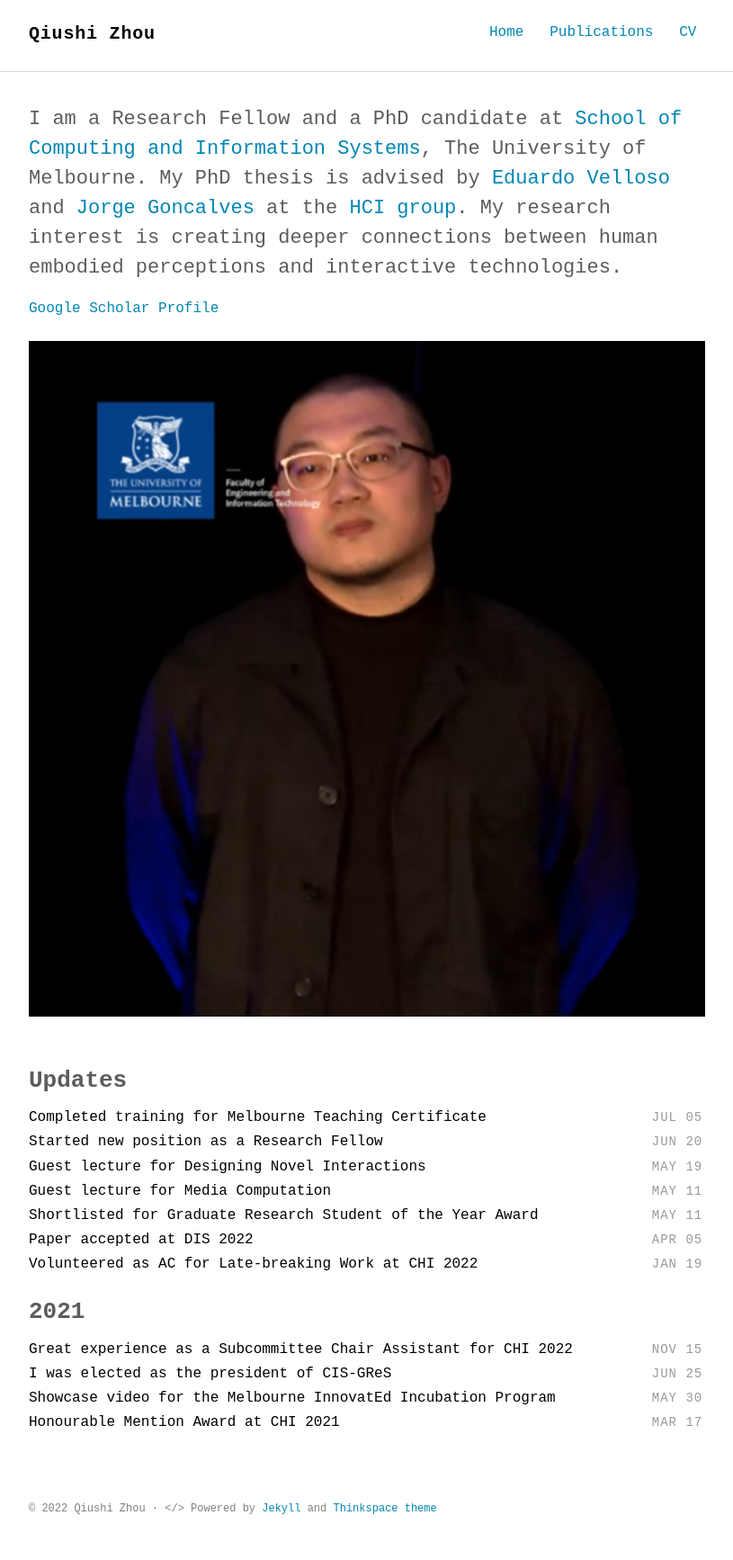
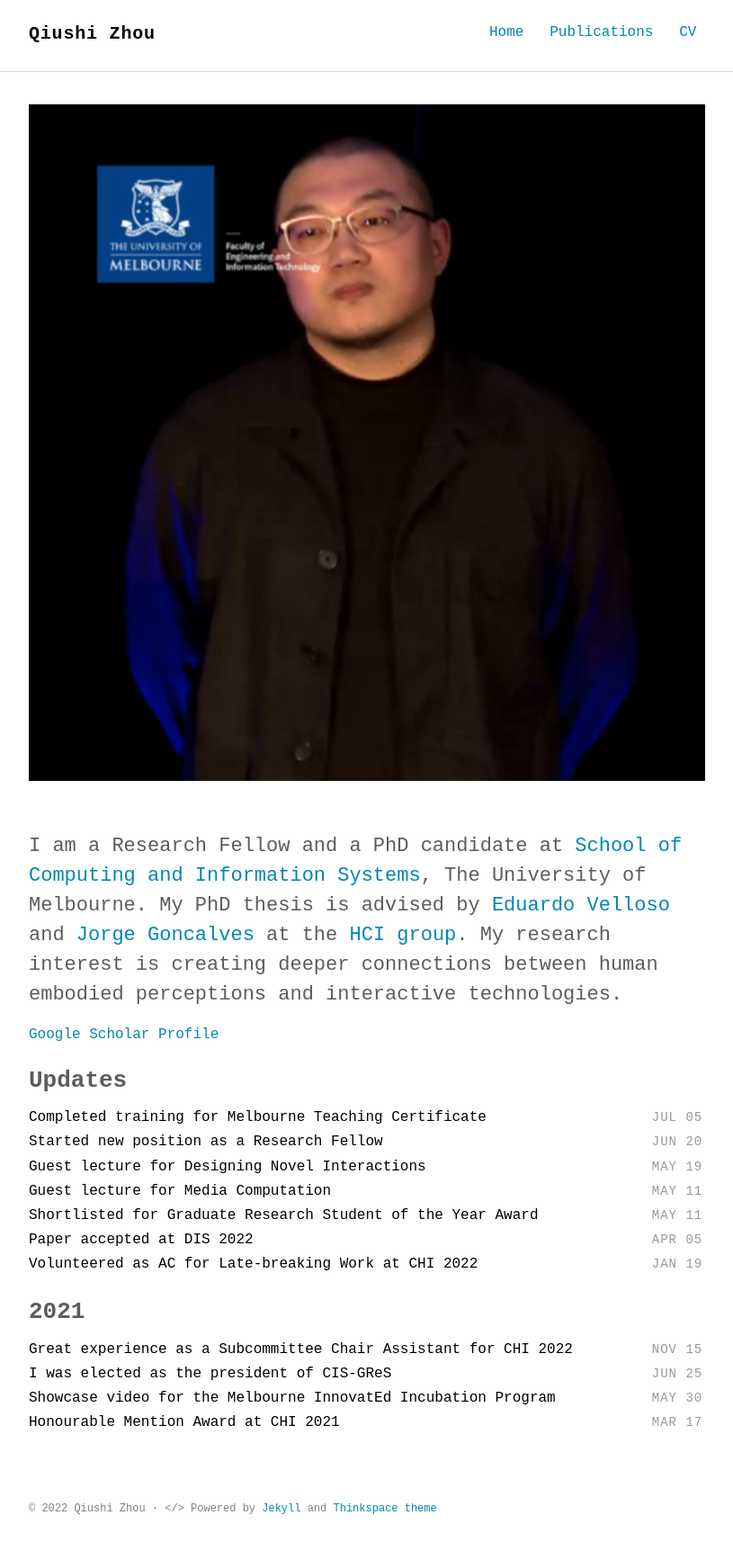
Before and after one commit to qiushi-zhou/qiushi-zhou.github.io, a Jekyll site: the page built from index.html, in a window 1280 px wide. Shown: the whole page at 90% size, without its empty margins (232-1047 px from the left). Built offline with Jekyll 4.4.1, drawn with Linux system fonts in a browser that asks for light colours; some web fonts are replaced.

Commit message:
rearrange

```diff
--- a/index.html
+++ b/index.html
@@ -3,12 +3,13 @@ layout: default
 title: Home
 ---
 
-{% include intro.html %}
+
 
 <section class="post-list">
 <div class="container">
     <img src="/assets/images/qiushi_unimelb.png" alt="">
   </div>
+  {% include intro.html %}
   <div class="container">
     {% for post in site.posts %}
       {% unless post.next %}
```
Also changed, not shown: 1 other file.
